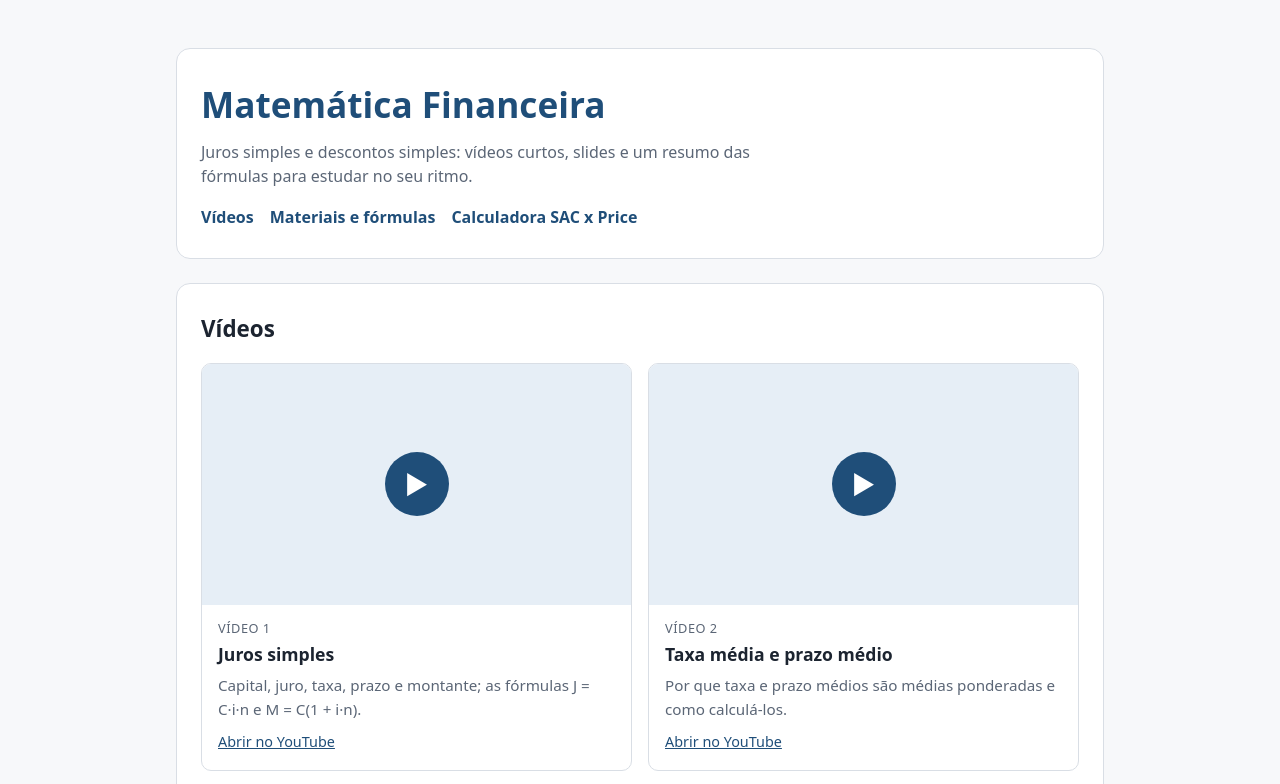
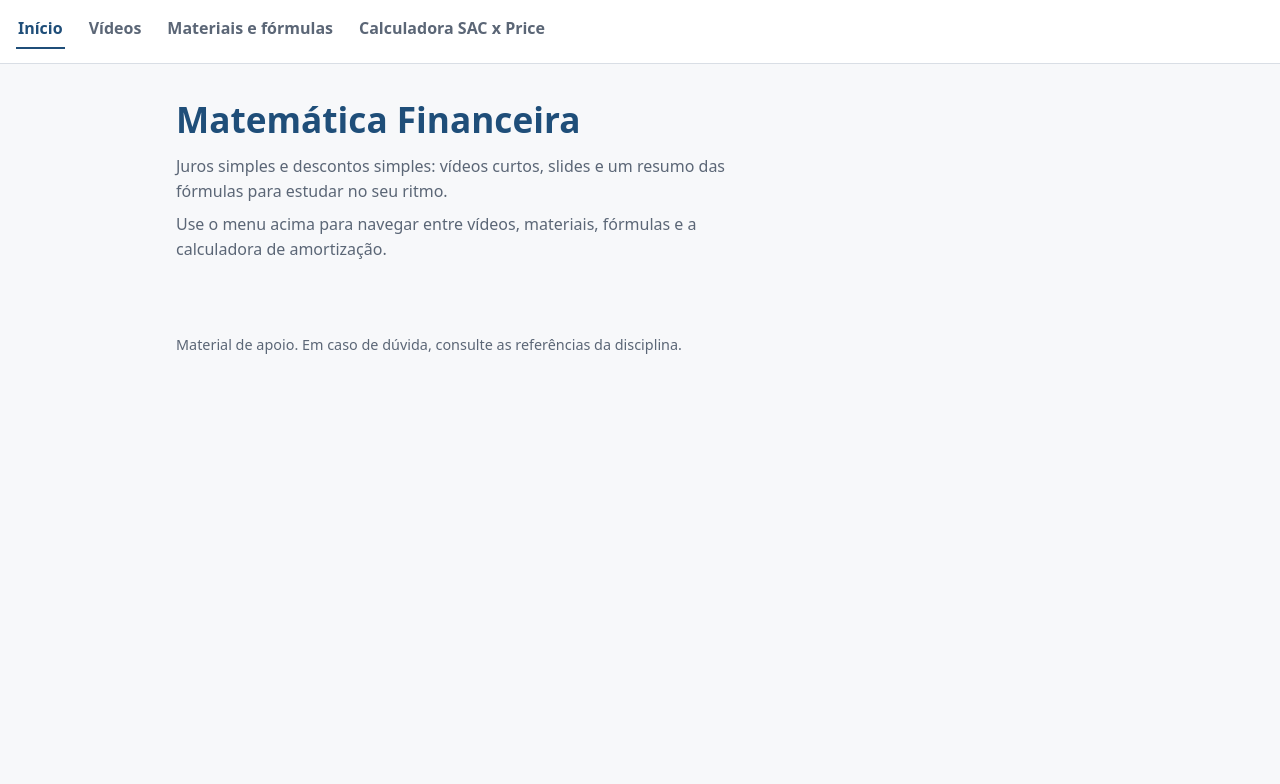
Before and after one commit to andrefbrandao21/matematica-financeira, a plain HTML site: page index.html in a window 1280 px wide. Shown: the top 784 px of the page. Drawn offline with Linux system fonts and the light colour scheme.

Commit message:
Troca layout de blocos empilhados por navegacao em abas
Inspirado no padrao da pagina de municipios da Sefaz-PB: uma
nav-bar fixa no topo troca entre secoes (Inicio, Videos,
Materiais e formulas, Calculadora), mostrando uma por vez em vez
de rolagem continua. Suporta deep-link por #hash.

```diff
--- a/index.html
+++ b/index.html
@@ -36,22 +36,34 @@
     line-height: 1.55;
   }
   .wrap { max-width: 960px; margin: 0 auto; padding: 0 16px; }
-  .block {
+  .nav-bar {
+    position: sticky;
+    top: 0;
+    z-index: 10;
     background: var(--surface);
-    border: 1px solid var(--border);
-    border-radius: 14px;
-    padding: 28px 24px;
-    margin: 24px 0;
+    border-bottom: 1px solid var(--border);
+    padding: 14px 16px;
+    display: flex;
+    gap: 22px;
+    flex-wrap: wrap;
   }
-  main.wrap { padding-top: 24px; padding-bottom: 24px; }
-  header.block h1 { margin: 0 0 8px; font-size: clamp(1.6rem, 4vw, 2.2rem); color: var(--accent); }
-  header.block p { margin: 0; color: var(--muted); max-width: 60ch; }
-  nav { display: flex; gap: 16px; flex-wrap: wrap; margin-top: 16px; }
-  nav a { color: var(--accent); text-decoration: none; font-weight: 600; }
-  nav a:hover { text-decoration: underline; }
-  .block + .block { margin-top: 24px; }
+  .nav-bar a {
+    color: var(--muted);
+    text-decoration: none;
+    font-weight: 600;
+    cursor: pointer;
+    padding: 2px 2px 6px;
+    border-bottom: 2px solid transparent;
+  }
+  .nav-bar a:hover { color: var(--accent); }
+  .nav-bar a.current { color: var(--accent); border-bottom-color: var(--accent); }
+  main.wrap { padding-top: 28px; padding-bottom: 28px; }
+  .secao { display: none; }
+  .secao.ativa { display: block; }
+  #sec-inicio h1 { margin: 0 0 8px; font-size: clamp(1.6rem, 4vw, 2.2rem); color: var(--accent); }
+  #sec-inicio p { margin: 0 0 8px; color: var(--muted); max-width: 60ch; }
   h2 { font-size: 1.4rem; margin: 0 0 16px; }
-  .block ul.files + h2 { margin-top: 28px; }
+  .secao ul.files + h2 { margin-top: 28px; }
   .grid { display: grid; gap: 16px; grid-template-columns: repeat(auto-fit, minmax(min(100%, 420px), 1fr)); }
   .card {
     background: var(--surface);
@@ -184,24 +196,27 @@
 </head>
 <body>
 
+<div class="nav-bar">
+  <a onclick="mostrarSecao('inicio')" id="nav-inicio">Início</a>
+  <a onclick="mostrarSecao('videos')" id="nav-videos">Vídeos</a>
+  <a onclick="mostrarSecao('materiais')" id="nav-materiais">Materiais e fórmulas</a>
+  <a onclick="mostrarSecao('calculadora')" id="nav-calculadora">Calculadora SAC x Price</a>
+</div>
+
 <main class="wrap">
 
-  <header class="block">
+  <section id="sec-inicio" class="secao">
     <h1>Matemática Financeira</h1>
     <p>Juros simples e descontos simples: vídeos curtos, slides e um resumo das fórmulas para estudar no seu ritmo.</p>
-    <nav>
-      <a href="#videos">Vídeos</a>
-      <a href="#materiais">Materiais e fórmulas</a>
-      <a href="#calculadora">Calculadora SAC x Price</a>
-    </nav>
-  </header>
+    <p>Use o menu acima para navegar entre vídeos, materiais, fórmulas e a calculadora de amortização.</p>
+  </section>
 
-  <section id="videos" class="block">
+  <section id="sec-videos" class="secao">
     <h2>Vídeos</h2>
     <div class="grid" id="video-grid"></div>
   </section>
 
-  <section id="materiais" class="block">
+  <section id="sec-materiais" class="secao">
     <h2>Materiais</h2>
     <ul class="files">
       <li><a href="materiais/Aula-01-Juros-Simples-1.pdf">Slides — Juros Simples I</a><span>conceitos, juro e montante</span></li>
@@ -234,7 +249,7 @@
     </div>
   </section>
 
-  <section id="calculadora" class="block">
+  <section id="sec-calculadora" class="secao">
     <h2>Calculadora de amortização (SAC x Price)</h2>
     <p>Informe o capital financiado, a taxa de juros do período e o número de parcelas, escolha o sistema e veja a tabela completa, mês a mês — a mesma lógica usada em sala.</p>
     <form id="calc-form" class="calc-form">
@@ -274,6 +289,28 @@
     Material de apoio. Em caso de dúvida, consulte as referências da disciplina.
   </div>
 </footer>
+
+<script>
+  // Navegação por seções (uma "aba" visível por vez, sem rolagem contínua).
+  function mostrarSecao(nome) {
+    document.querySelectorAll(".secao").forEach(function (el) { el.classList.remove("ativa"); });
+    var sec = document.getElementById("sec-" + nome);
+    if (sec) { sec.classList.add("ativa"); }
+
+    document.querySelectorAll(".nav-bar a").forEach(function (a) { a.classList.remove("current"); });
+    var link = document.getElementById("nav-" + nome);
+    if (link) { link.classList.add("current"); }
+
+    window.scrollTo(0, 0);
+    if (history.replaceState) { history.replaceState(null, "", "#" + nome); }
+  }
+
+  (function () {
+    var validas = ["inicio", "videos", "materiais", "calculadora"];
+    var hash = (location.hash || "").replace("#", "");
+    mostrarSecao(validas.indexOf(hash) !== -1 ? hash : "inicio");
+  })();
+</script>
 
 <script>
   // Para publicar um vídeo, cole o ID do YouTube (o trecho depois de "v=" ou "youtu.be/") em "id".
```
